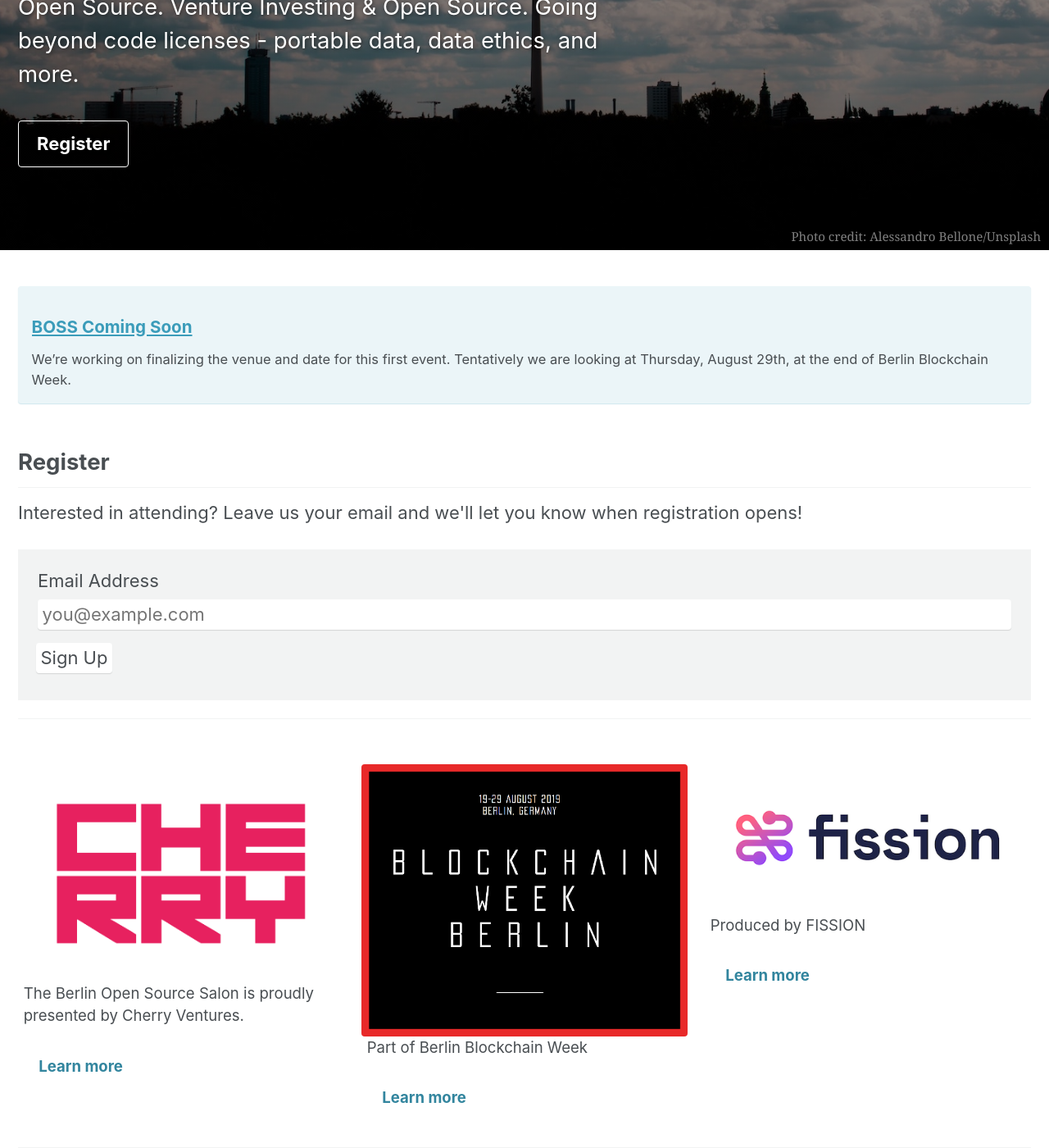
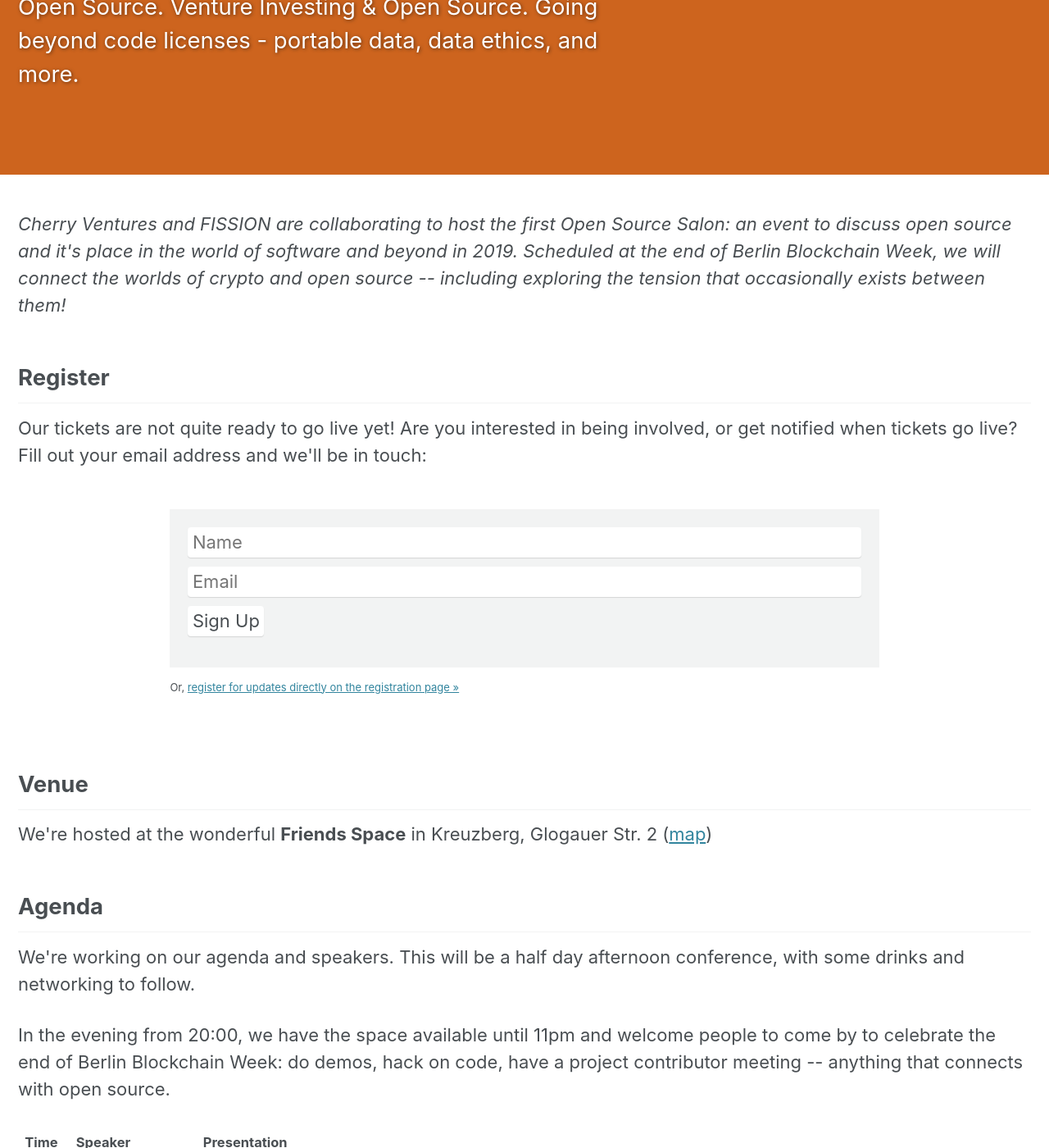
Before and after one commit to opensourcesalon/berlin-oss, a Jekyll site: the page built from index.html, in a window 1280 px wide and 1400 px high, scrolled down 372 px. Shown: the whole window at 82% size. Built offline with Jekyll 4.4.1, drawn with Linux system fonts in a browser that asks for light colours; cached includes are drawn as plain includes; nearby versions of some CDN libraries; the list of posts is cut into pages by our own code; some of the changed text lies outside the part shown.

Commit message:
Tito powered sign up for interest

```diff
--- a/_config.yml
+++ b/_config.yml
@@ -24,7 +24,7 @@
 baseurl                  : # the subpath of your site, e.g. "/blog"
 repository               : # GitHub username/repo-name e.g. "mmistakes/minimal-mistakes"
 teaser                   : # path of fallback teaser image, e.g. "/assets/images/500x300.png"
-logo                     : # path of logo image to display in the masthead, e.g. "/assets/images/88x88.png"
+logo                     : /assets/images/bearpenguincrop.jpg # path of logo image to display in the masthead, e.g. "/assets/images/88x88.png"
 masthead_title           : # overrides the website title displayed in the masthead, use " " for no title
 # breadcrumbs            : false # true, false (default)
 words_per_minute         : 200
--- a/_includes/head/custom.html
+++ b/_includes/head/custom.html
@@ -3,3 +3,5 @@
 <!-- insert favicons. use https://realfavicongenerator.net/ -->
 
 <!-- end custom head snippets -->
+<script src="http://ajax.googleapis.com/ajax/libs/jquery/1.8.1/jquery.min.js"></script>
+<script src="/assets/js/register_interest.js"></script>
--- /dev/null
+++ b/assets/js/register_interest.js
@@ -0,0 +1,33 @@
+jQuery.fn.shake = function(amount){
+    $(this).velocity('callout.shake')
+  }
+
+  jQuery(function(){
+    var callback
+    $('.register-interest-form').submit(function(){
+      name  = $('#register-name').val()
+      email = $('#register-email').val()
+      if($.trim(name) != '' && $.trim(email) != '')
+      {
+        url = ["https://ti.to/open-source-salon/berlin2019/interested_users/subscribe.json?&interested_user[email]=", email , "&interested_user[name]=", name, "&callback=?"].join('')
+        $.getJSON(url, null, function(data){})
+        width = $('.register-interest-form').width()
+        height = $('.register-interest-form').height()
+        $('.register-interest-form')
+          .velocity({rotateY: 10, rotateX: 0})
+          .velocity({x: 1900}, 200, 'linear')
+          .velocity({opacity: 0, x: 3000}, 100, 'linear')
+          .promise().done(function(){
+          $('.register-interest-form').html(['<h2 class="thanks">', 'Thanks ', name.split(' ')[0], '</h2>'].join(''))
+          $('.register-interest-form').velocity({
+            x: 0, y: 0, rotateY: 0, rotateX: 0, width: width, height: height}, 300, 'linear')
+            .velocity({opacity: 1}, 300, 'linear')
+        })
+      }
+      else
+      {
+        $('.register-interest-form').shake()
+      }
+      return false;
+    })
+  })
--- a/index.html
+++ b/index.html
@@ -1,16 +1,21 @@
 ---
 layout: splash
 header:
-  overlay_color: "#000"
-  overlay_filter: "0.5"
+  overlay_color: rgb(205,100,30);
+  # overlay_color: "#000"
+  # overlay_filter: "0.5"
   # overlay_image: /assets/images/shayne-house-ZSh_LigA14k-unsplash.jpg
-  overlay_image: /assets/images/alessandro-bellone-lVcvwLLofRg-unsplash.jpg
-  actions:
-    - label: "Register"
-      url: "#register"
+  # overlay_image: /assets/images/alessandro-bellone-lVcvwLLofRg-unsplash.jpg
+  # overlay_image: /assets/images/bearpenguincrop.jpg
+  # actions:
+  #  - label: "Register"
+  #    url: "https://ti.to/open-source-salon/berlin2019"
   # caption: "Photo credit: [Shayne House/Unsplash](https://unsplash.com/photos/ZSh_LigA14k)"
-  caption: "Photo credit: [Alessandro Bellone/Unsplash](https://unsplash.com/photos/lVcvwLLofRg)"
+  # caption: "Photo credit: [Alessandro Bellone/Unsplash](https://unsplash.com/photos/lVcvwLLofRg)"
 excerpt: 'The **Berlin Open Source Salon** is a half day conference exploring the changing nature of open source in 2019. New licenses, new attitudes, and new ideologies. Crypto vs. Open Source. Venture Investing & Open Source. Going beyond code licenses - portable data, data ethics, and more.'
+feature-logo:
+  - image_path: /assets/images/bearpenguincrop.jpg
+    alt: "A Berlin bear drinking club mate discussing with an open source penguin"
 feature-presenting:
   - image_path: /assets/images/cherryventures.jpg
     alt: "Cherry Ventures"
@@ -31,24 +36,66 @@
 #    text: '<a href="https://www.blockchainweek.berlin/"><img src="/assets/images/bbw.png" alt="Berlin Blockchain Week Logo"/></a>'
 ---
 
-<div class="notice--info">
+<p><em>Cherry Ventures and FISSION are collaborating to host the first Open Source Salon: an event to discuss open source and it's place in the world of software and beyond in 2019. Scheduled at the end of Berlin Blockchain Week, we will connect the worlds of crypto and open source -- including exploring the tension that occasionally exists between them!</em></p>
+
+{% comment %}
+<h2 id="updates">Updates</h2>
+<div>
 {% for post in paginator.posts limit: 1 %}
   {% include archive-single.html %}
 {% endfor %}
 </div>
+{% endcomment %}
 
 <h2 id="register">Register</h2>
 
-<p>Interested in attending? Leave us your email and we'll let you know when registration opens!</p>
-<form id="fs-frm" name="simple-contact-form" accept-charset="utf-8" action="https://formspree.io/hello@fission.codes" method="post">
-  <fieldset id="fs-frm-inputs">
-    <label for="email-address">Email Address</label>
-    <input type="email" name="_replyto" id="email-address" placeholder="you@example.com" required="">
-    <input type="hidden" name="_subject" id="email-subject" value="BOSS Form Submission">
-  </fieldset>
-  <input type="submit" value="Sign Up">
+<p>Our tickets are not quite ready to go live yet! Are you interested in being involved, or get notified when tickets go live? Fill out your email address and we'll be in touch:</p>
+
+<div style="margin-left: 15%; margin-right: 15%; padding: 20px 0 20px 0">
+<form class="register-interest-form">
+  <div class="form-group">
+    <input id="register-name" type="text" placeholder="Name" class="register-name" autocomplete="off">
+    <input id="register-email" type="text" placeholder="Email" class="register-email" autocomplete="off" autocapitalize="off">
+    <input type="submit" class="register-button" value="Sign Up">
+  </div>
 </form>
+<p style="font-size: small; padding-top: 10px;">Or, <a href="https://ti.to/open-source-salon/berlin2019">register for updates directly on the registration page »</a></p>
+</div>
 
-<hr style="padding-bottom: 0.5em; padding-top: 1em"/>
+<h2 id="venue">Venue</h2>
+
+<p>We're hosted at the wonderful <strong>Friends Space</strong> in Kreuzberg, Glogauer Str. 2 (<a href="https://goo.gl/maps/VgpYDifMn1vjyest8">map</a>)</p>
+
+<h2 id="agenda">Agenda</h2>
+
+<p>We're working on our agenda and speakers. This will be a half day afternoon conference, with some drinks and networking to follow.</p>
+
+<p>In the evening from 20:00, we have the space available until 11pm and welcome people to come by to celebrate the end of Berlin Blockchain Week: do demos, hack on code, have a project contributor meeting -- anything that connects with open source.</p>
+
+<table>
+  <tr>
+    <th>Time</th><th>Speaker</th><th>Presentation</th>
+  </tr>
+  <tr>
+    <td>14:00</td><td colspan="2" style="text-align:center; text-transform: uppercase; font-weight: 700">Registration & Check-in</td>
+  </tr>
+  <tr>
+    <td>14:30</td><td>Opening Remarks</td><td>Opening remarks and welcome to the event with Patrick Mayr (Cherry Ventures) and Boris Mann (FISSION)</td>
+  </tr>
+  <tr>
+    <td>16:15</td><td colspan="2" style="text-align:center; text-transform: uppercase; font-weight: 700">Lemonade Break</td>
+  </tr>
+  <tr>
+    <td>18:30</td><td>Closing Remarks</td><td>Closing remarks and thank you to speakers & attendees, with Patrick Mayr (Cherry Ventures) and Boris Mann (FISSION)</td>
+  </tr>
+  <tr>
+    <td>18:45</td><td colspan="2" style="text-align:center; text-transform: uppercase; font-weight: 700">Drinks, Snacks, & Networking</td>
+  </tr>
+  <tr>
+    <td>20:00</td><td colspan="2" style="text-align:center; text-transform: uppercase; font-weight: 700">Open Space, all are welcome until 23:00</td>
+  </tr>
+</table>
+
+<h2 id="organizers">Organizers</h2>
 
 {% include feature_row id="feature-presenting" %}
```
Also changed, not shown: _data/navigation.yml (+8 -12 lines), assets/images/bearpenguincrop.jpg (added).
